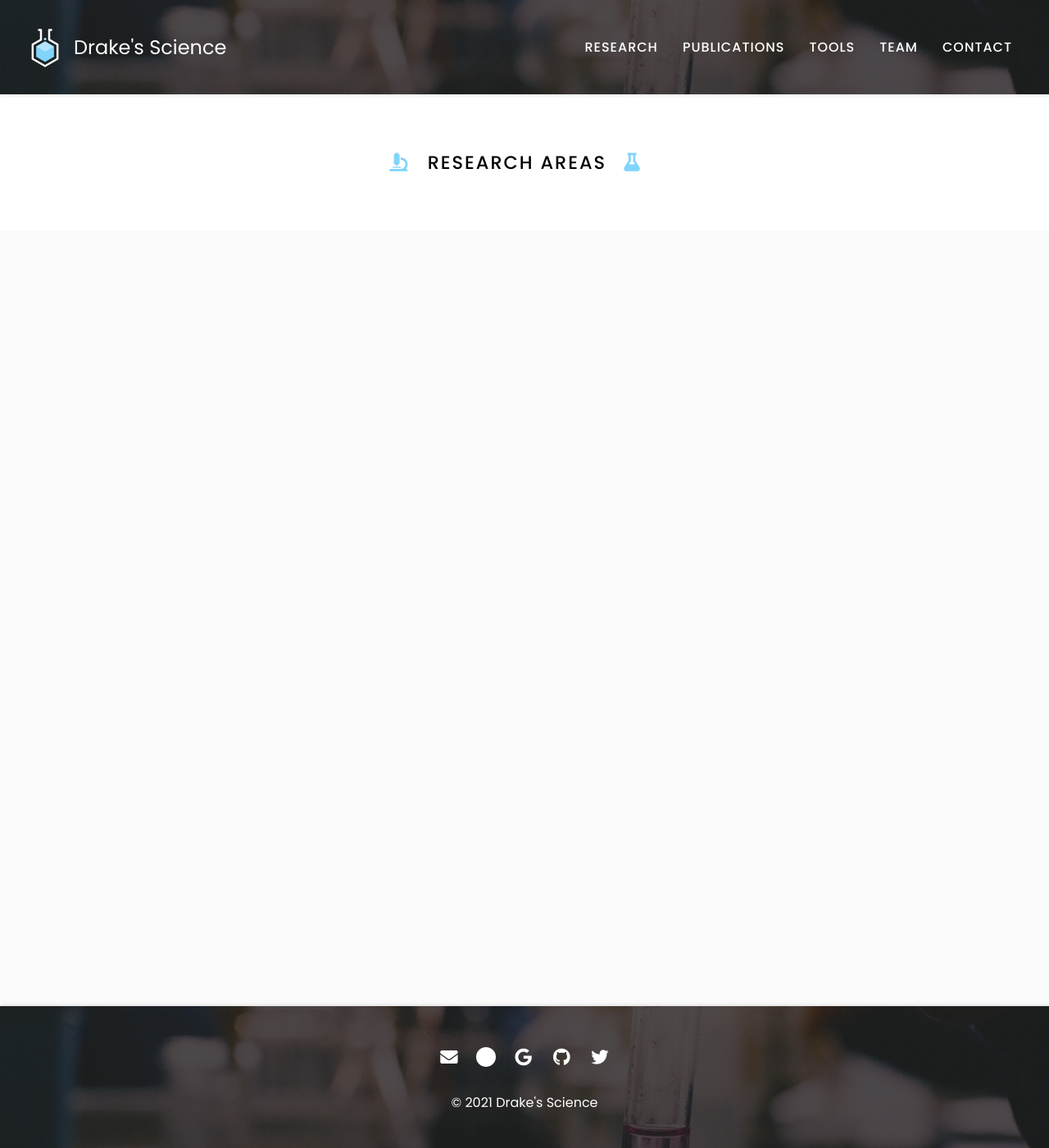
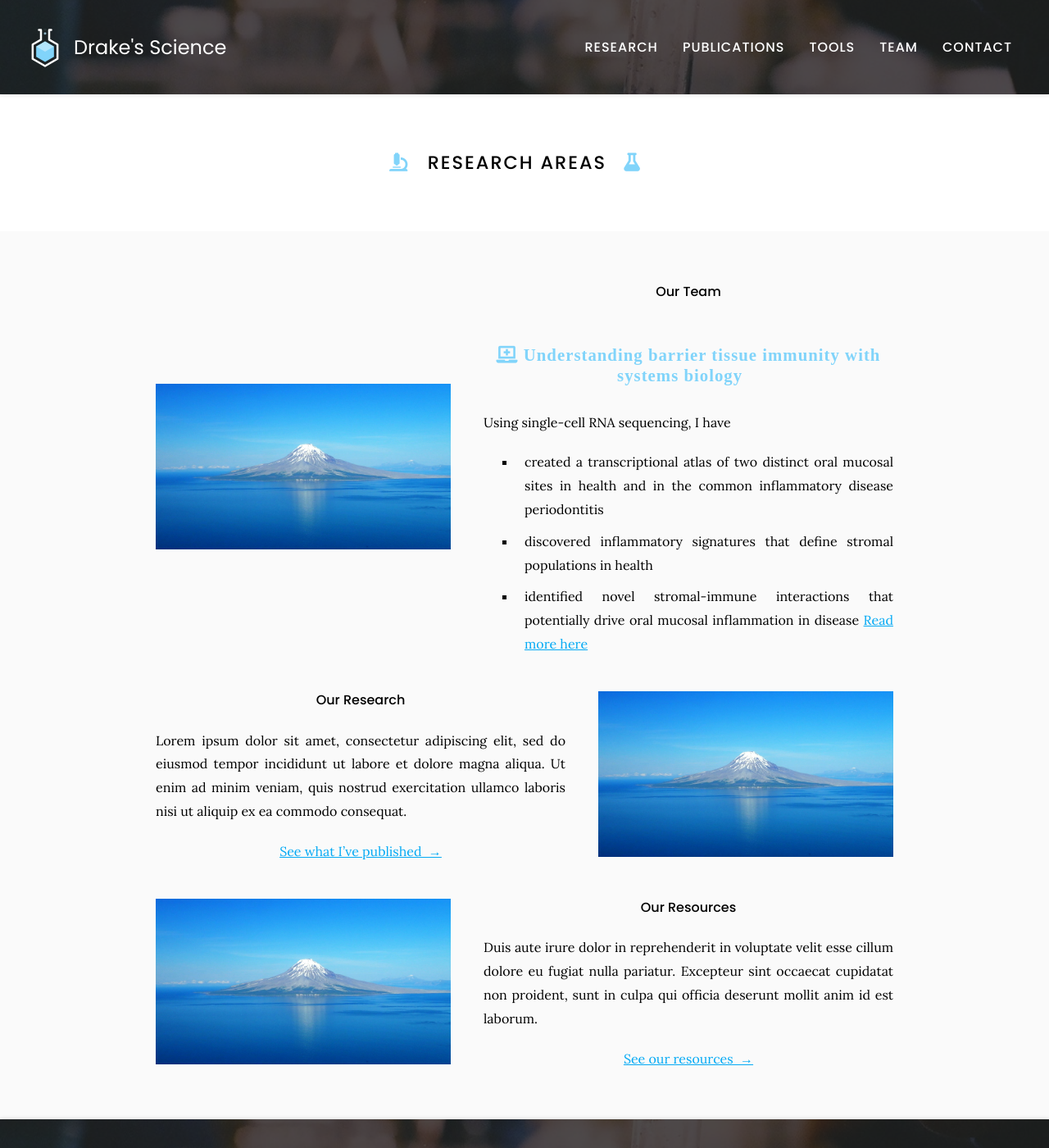
Before and after one commit to williamsdrake/williamsdrake.github.io, a Jekyll site: the page built from research/index.md, in a window 1280 px wide and 1400 px high. Shown: the whole window at 82% size. Built offline with Jekyll 4.4.1, drawn with Linux system fonts in a browser that asks for light colours; nearby versions of some CDN libraries.

Commit message:
Update index.md

```diff
--- a/research/index.md
+++ b/research/index.md
@@ -8,3 +8,53 @@ nav:
 # <i class="fas fa-microscope"></i>Research Areas&ensp;&nbsp;<i class="fas fa-flask"></i>
 
 {% include section.html %}
+
+{% capture text %}
+## <i class="fas fa-laptop-medical"> Understanding barrier tissue immunity with systems biology
+Using single-cell RNA sequencing, I have
+- created a transcriptional atlas of two distinct oral mucosal sites in health and in the common inflammatory disease periodontitis
+- discovered inflammatory signatures that define stromal populations in health
+- identified novel stromal-immune interactions that potentially drive oral mucosal inflammation in disease
+[Read more here](https://doi.org/10.1016/j.cell.2021.05.013)
+{:.center}
+{% endcapture %}
+
+{%
+  include feature.html
+  image="images/photo.jpg"
+  link="team"
+  headline="Our Team"
+  text=text
+%}
+
+{% capture text %}
+Lorem ipsum dolor sit amet, consectetur adipiscing elit, sed do eiusmod tempor incididunt ut labore et dolore magna aliqua.
+Ut enim ad minim veniam, quis nostrud exercitation ullamco laboris nisi ut aliquip ex ea commodo consequat.
+
+[See what I've published &nbsp;→](publications)
+{:.center}
+{% endcapture %}
+
+{%
+  include feature.html
+  image="images/photo.jpg"
+  link="research"
+  headline="Our Research"
+  text=text
+%}
+
+{% capture text %}
+Duis aute irure dolor in reprehenderit in voluptate velit esse cillum dolore eu fugiat nulla pariatur.
+Excepteur sint occaecat cupidatat non proident, sunt in culpa qui officia deserunt mollit anim id est laborum.
+
+[See our resources &nbsp;→](tools)
+{:.center}
+{% endcapture %}
+
+{%
+  include feature.html
+  image="images/photo.jpg"
+  link="resources"
+  headline="Our Resources"
+  text=text
+%}
```
